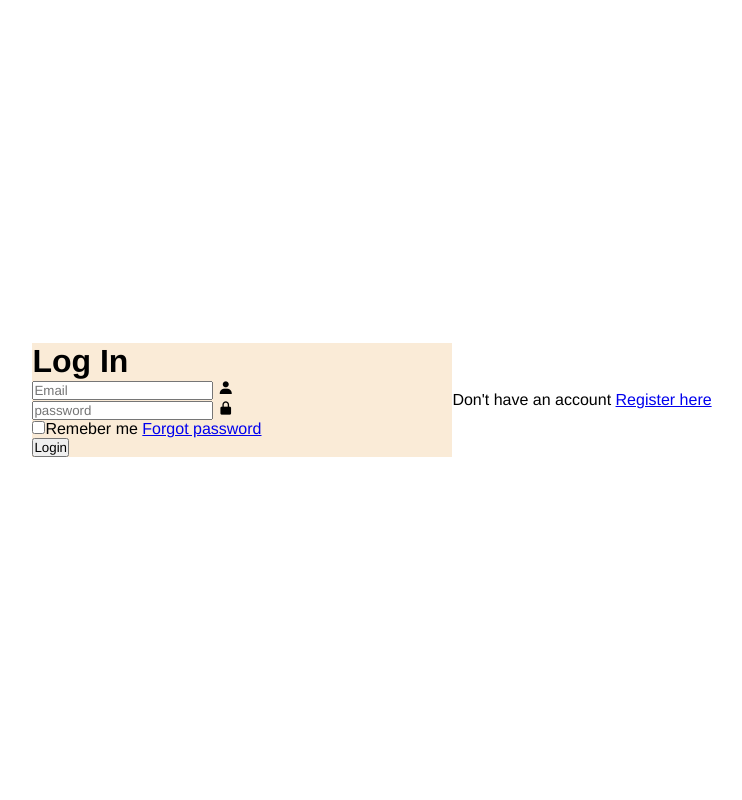
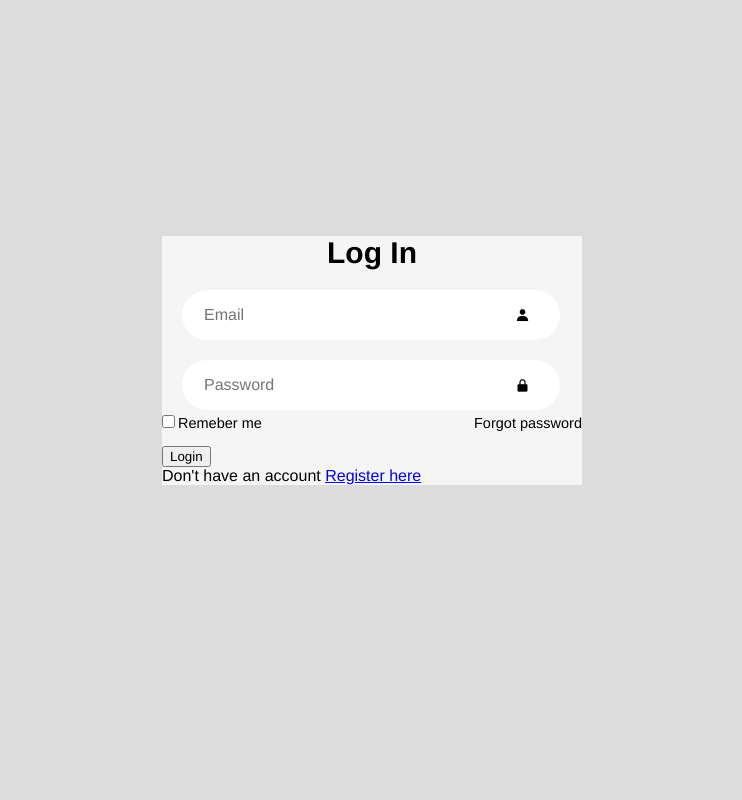
Before and after one commit to elmakrasniqi/Glam, a PHP site: page /Login.html in a window 1280 px wide. Shown: the whole page, without its empty margins (268-1010 px from the left). Run offline with PHP 8.4, Linux system fonts and the light colour scheme.

Commit message:
making the login form

```diff
--- a/Main/Login.html
+++ b/Main/Login.html
@@ -18,23 +18,24 @@
                 <i class='bx bxs-user'></i>
             </div>
             <div class="input-box">
-                <input type="text" placeholder="password" required>
+                <input type="text" placeholder="Password" required>
                 <i class='bx bxs-lock-alt'></i>
             </div>
-            <div class="remember-forgot">
+            <div class="remeber-forgot">
                 <label><input type="checkbox">Remeber me</label>
  <a href="a">Forgot password</a>
             </div>
 
             <button type="submit" class="btn">Login</button>
         </form>
-    </div>
+
 
    <div class="register-link">
 
     <p>Don't have an account <a href="a">Register here</a></p>
    </div>
-
+</form>
+</div>
 
 
 
--- a/Main/SignUp.html
+++ b/Main/SignUp.html
@@ -27,7 +27,7 @@
 <label for="adresa">Adresa</label>
 <input type="text" placeholder="Adresa">
 
-
+<button>Sign up</button>
         </form>
     </div>
 
--- a/Main/css/logincss.css
+++ b/Main/css/logincss.css
@@ -2,7 +2,7 @@
 
 *{
     margin: 0;
-   padding: 0;
+   padding: ;
    box-sizing: border-box;
    font-family: 'Franklin Gothic Medium', 'Arial Narrow', Arial, sans-serif;
 
@@ -12,11 +12,65 @@ body{
     display: flex;
     justify-content: center;
     align-items: center;
-    min-height: 100vh;
-    background-color: white;
+    min-height: 90vh;
+    background-color: gainsboro;
 
 }
 .wrapper{
     width: 420px;
-    background-color: antiquewhite;
+    background-color: rgb(246, 245, 245);
+    color:black;
+
 }
+.wrapper h1{
+    font-size: 30px;
+    text-align: center;
+}
+.wrapper .input-box{
+    position: relative;
+    width: 90%;
+    height: 50px;
+    margin: 20px ;
+
+}
+.input-box input {
+    width: 100%;
+    height: 100%;
+    border: none;
+    outline:none;
+    border: 2px solid rgba(255,255, 255, .2);
+    border-radius: 40px;
+ font-size: 16px;
+  padding: 20px 45px 20px 20px;
+
+}
+.input-box i {
+    position: absolute;
+    right: 30px;
+    top: 50%;
+    transform: translateY(-50%);
+    font-size: 15px;
+
+}
+.wrapper .remeber-forgot {
+    display: flex;
+    justify-content: space-between;
+    font-size: 14.5px;
+margin: -15px 0 15px;
+
+}
+.remeber-forgot label input {
+  accent-color: #fff;
+  margin-right: 3px;
+}
+.remeber-forgot  a{
+    text-decoration: none;
+  color: black;
+}
+.remeber-forgot a:hover{
+    text-decoration: underline;
+}
+.wrapper.btn {
+    width: 100%;
+    height: 45px;
+}
```
